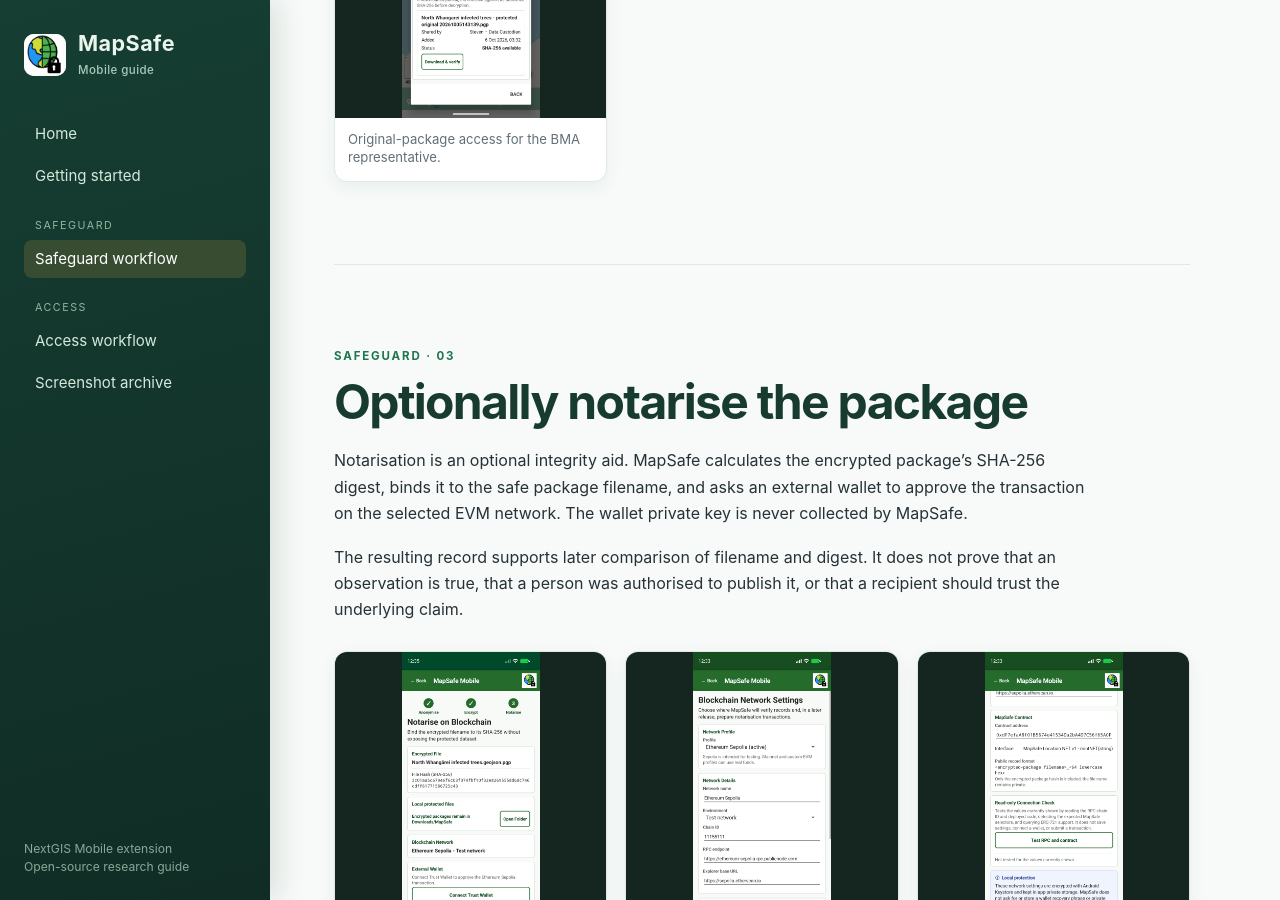
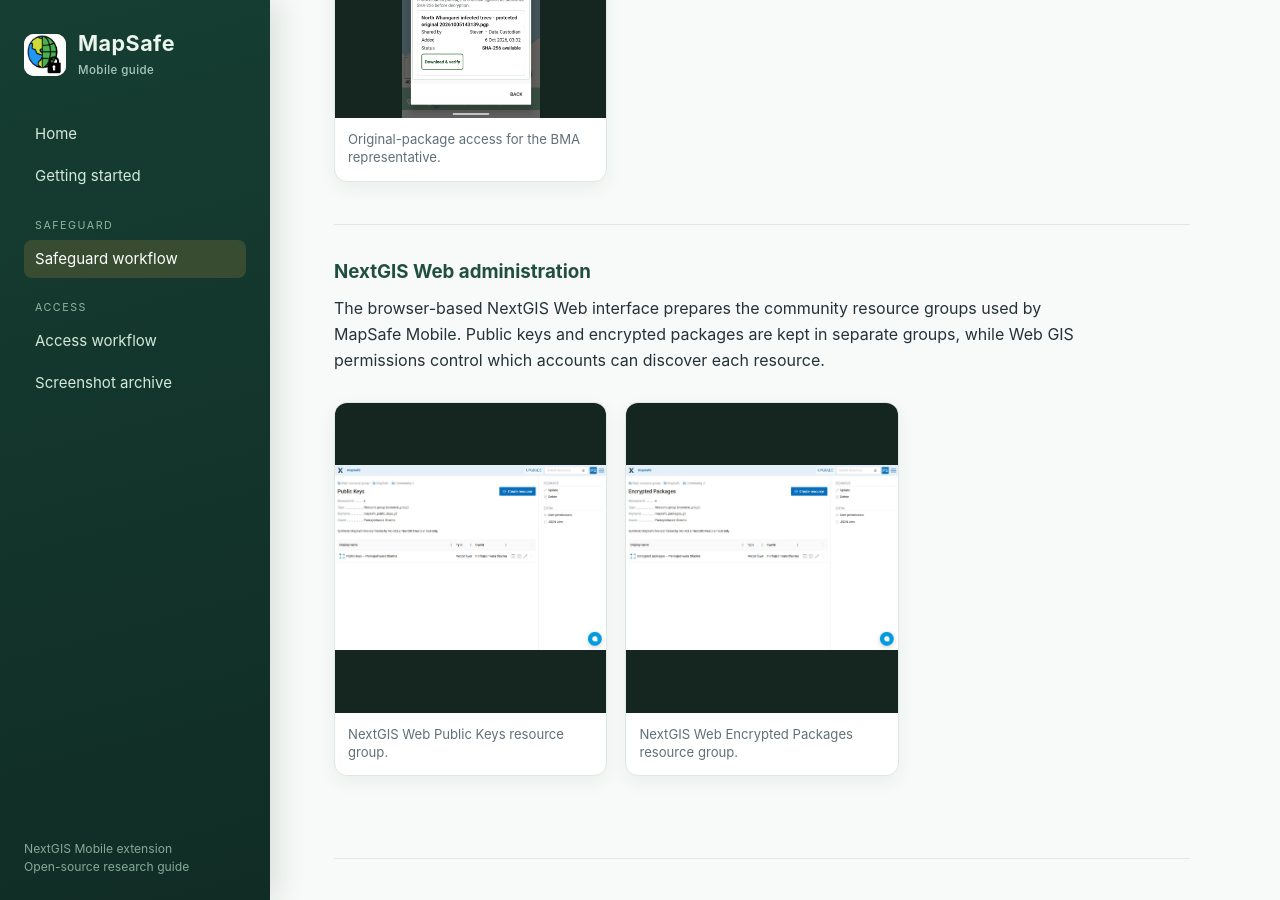
Before and after one commit to sharmapn/sharmapn.github.io, a Jekyll site: the page MapSafeMobile/safeguard.html, which Jekyll copies as it is, in a window 1280 px wide and 900 px high, scrolled down 5810 px. Built offline with Jekyll 4.4.1, drawn with Linux system fonts in a browser that asks for light colours.

Commit message:
Update MapSafe guide screenshots

```diff
--- a/MapSafeMobile/access.html
+++ b/MapSafeMobile/access.html
@@ -75,6 +75,6 @@
     <footer><span>MapSafe Mobile</span><span><a href="index.html">Home</a> · <a href="safeguard.html">Safeguard workflow</a></span></footer>
   </main>
   <div class="lightbox" role="dialog" aria-modal="true" aria-label="Expanded screenshot" hidden><button class="lightbox-close" aria-label="Close">×</button><img alt=""></div>
-  <script src="js/main.js?v=5"></script>
+  <script src="js/main.js?v=6"></script>
 </body>
 </html>
--- a/MapSafeMobile/index.html
+++ b/MapSafeMobile/index.html
@@ -91,6 +91,6 @@
     <footer><span>MapSafe Mobile</span><span>NextGIS Mobile geoprivacy guide</span></footer>
   </main>
   <div class="lightbox" role="dialog" aria-modal="true" aria-label="Expanded screenshot" hidden><button class="lightbox-close" aria-label="Close">×</button><img alt=""></div>
-  <script src="js/main.js?v=5"></script>
+  <script src="js/main.js?v=6"></script>
 </body>
 </html>
--- a/MapSafeMobile/js/main.js
+++ b/MapSafeMobile/js/main.js
@@ -64,6 +64,10 @@
     ["web/nextgis-community-encrypted-packages.png", "Encrypted package resources."],
     ["web/nextgis-community-encrypted-package-records.png", "Encrypted package records and metadata."]
   ],
+  "web-manuscript": [
+    ["web/nextgis-community-public-keys.png", "NextGIS Web Public Keys resource group."],
+    ["web/nextgis-community-encrypted-packages.png", "NextGIS Web Encrypted Packages resource group."]
+  ],
   security: [
     ["mobile/ms2026-north-whangarei-20260909-02-security-account-community.png", "Account and community selection."],
     ["mobile/ms2026-north-whangarei-20260909-03-security-identity-folder-network.png", "Identity, folder and network settings."],
@@ -72,7 +76,7 @@
 };
 
 const allMobile = [
-  "01-workflow-chooser","02-security-account-community","03-security-identity-folder-network","04-blockchain-network-profile","05-blockchain-contract-validation","06-access-community-local","07-verification-file-and-blockchain","08-safeguard-features","09-anonymise-options","10-halo-masking-configuration","11-halo-masking-applied-expanded","12-halo-masking-applied-collapsed","13-halo-masking-saved","14-hexagonal-binning-configuration","15-hexagonal-binning-applied-expanded","16-hexagonal-binning-applied-collapsed","17-hexagonal-binning-saved","18-identity-creation","19-identity-created","20-encrypt-protect","21-recipient-selection","22-encryption-success","23-notarisation-hash-network","24-decrypt-and-access","25-import-decrypted-layer","26-decryption-success","27-decrypted-dataset-map","28-original-sample-dataset-unobstructed","29-original-and-halo-masked-unobstructed","30-community-upload-selection","31-community-packages"
+  "01-workflow-chooser","02-security-account-community","03-security-identity-folder-network","04-blockchain-network-profile","05-blockchain-contract-validation","06-access-community-local","07-verification-file-and-blockchain","08-safeguard-features","09-anonymise-options","10-halo-masking-configuration","11-halo-masking-applied-expanded","12-halo-masking-applied-collapsed","13-halo-masking-saved","18-identity-creation","19-identity-created","20-encrypt-protect","21-recipient-selection","22-encryption-success","23-notarisation-hash-network","24-decrypt-and-access","25-import-decrypted-layer","26-decryption-success","27-decrypted-dataset-map","28-original-sample-dataset-unobstructed","29-original-and-halo-masked-unobstructed","30-community-upload-selection","31-community-packages"
 ].map((key) => [`mobile/ms2026-north-whangarei-20260909-${key}.png`, key.replaceAll("-", " ")]);
 const archiveCandidates = [...allMobile, ...Object.values(galleries).flat()];
 const seenArchive = new Set();
--- a/MapSafeMobile/safeguard.html
+++ b/MapSafeMobile/safeguard.html
@@ -67,6 +67,11 @@
       <p>After masking or encryption, the owner can choose an artefact for the authorised NextGIS community. Public keys, anonymised layers, and encrypted packages are separate resource types. An unencrypted original is not offered as a community upload. NextGIS Web resource ACLs control who can discover or download the item, while OpenPGP recipient selection controls who can decrypt a protected package.</p>
       <div class="notice"><strong>Keep the controls distinct:</strong> community membership does not automatically grant the ability to read every resource, and a user who can download an encrypted package still needs a matching local private key.</div>
       <div class="gallery" data-gallery="community"></div>
+      <div class="subsection" id="nextgis-web">
+        <h3>NextGIS Web administration</h3>
+        <p>The browser-based NextGIS Web interface prepares the community resource groups used by MapSafe Mobile. Public keys and encrypted packages are kept in separate groups, while Web GIS permissions control which accounts can discover each resource.</p>
+        <div class="gallery" data-gallery="web-manuscript"></div>
+      </div>
     </section>
 
     <section id="notarise">
@@ -93,6 +98,6 @@
     <footer><span>MapSafe Mobile</span><span><a href="index.html">Home</a> · <a href="access.html">Access workflow</a></span></footer>
   </main>
   <div class="lightbox" role="dialog" aria-modal="true" aria-label="Expanded screenshot" hidden><button class="lightbox-close" aria-label="Close">×</button><img alt=""></div>
-  <script src="js/main.js?v=5"></script>
+  <script src="js/main.js?v=6"></script>
 </body>
 </html>
```
Also changed, not shown: MapSafeMobile/images/mobile/ms2026-north-whangarei-hexbin-20261006-01-configuration-source-only.png, MapSafeMobile/images/mobile/ms2026-north-whangarei-hexbin-20261006-02-applied-source-and-cells.png, 1 other file.
